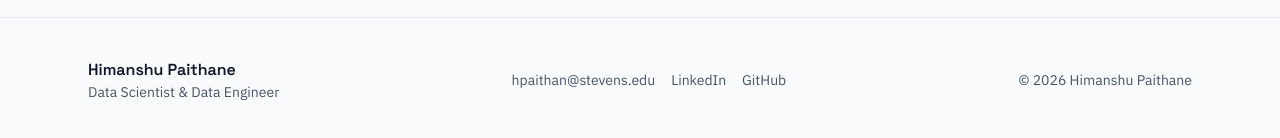
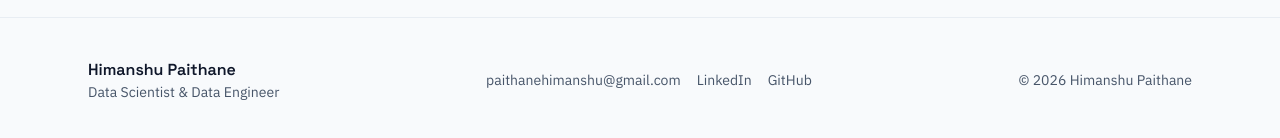
Before and after one commit to 78himanshu/portfolio-site, a Next.js app: page /about in a window 1280 px wide. Shown: the part 1218-1356 px from the top of the page. Built offline with nearby package versions, Linux system fonts and the light colour scheme.

Commit message:
changed email

```diff
--- a/src/data/profile.ts
+++ b/src/data/profile.ts
@@ -9,7 +9,7 @@ export type Project = {
 export const profile = {
   name: "Himanshu Paithane",
   title: "Data Scientist & Data Engineer",
-  email: "hpaithan@stevens.edu",
+  email: "paithanehimanshu@gmail.com",
   location: "New York City Metropolitan Area",
   summary:
   "I build data and AI systems that turn messy, high-volume information into reliable pipelines, measurable insights, and retrieval-powered applications.",
```
